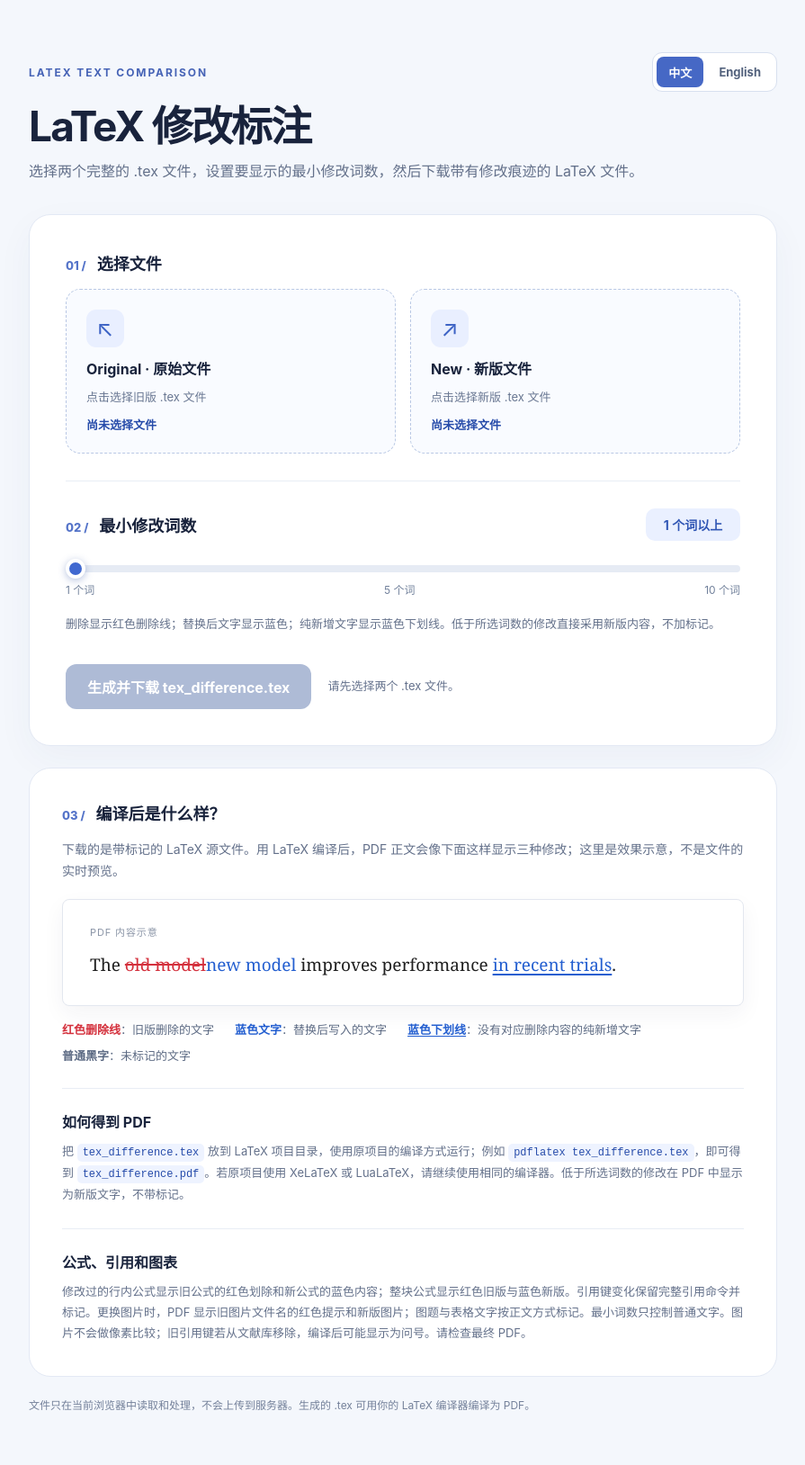
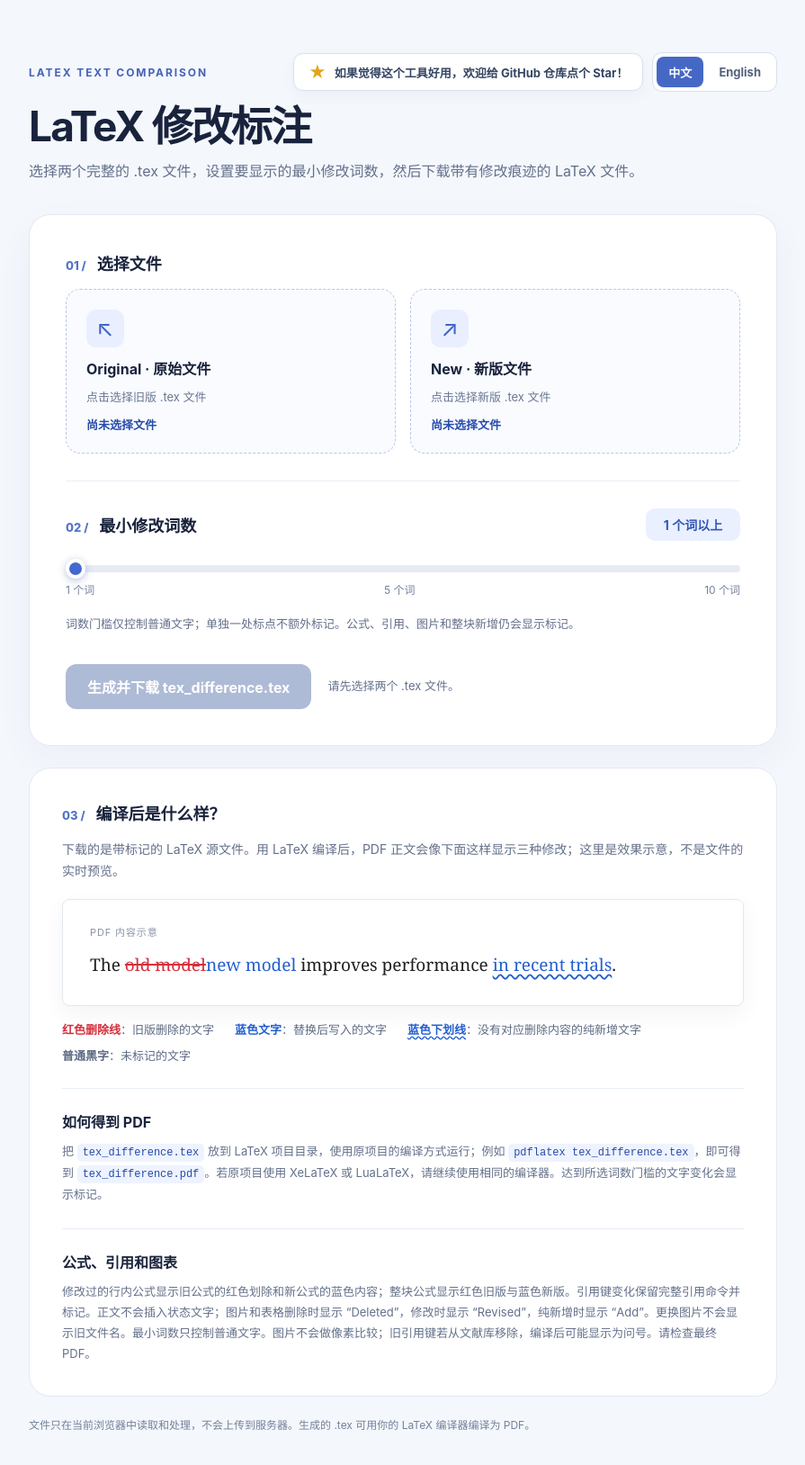
Before and after one commit to JinghaoW/ManuDiff, a plain HTML site: page index.html in a window 1280 px wide. Shown: the whole page at 90% size, without its empty margins (192-1087 px from the left). Drawn offline with Linux system fonts and the light colour scheme.

Commit message:
update the markers

```diff
--- a/index.html
+++ b/index.html
@@ -11,7 +11,8 @@
     * { box-sizing: border-box; }
     body { margin: 0; min-height: 100vh; color: #19233c; background: #f4f7fc; }
     .shell { max-width: 880px; margin: 0 auto; padding: 58px 24px 72px; }
-    .topbar { display: flex; justify-content: space-between; align-items: center; gap: 20px; }
+    .topbar { display: flex; justify-content: space-between; align-items: center; gap: 20px; flex-wrap: wrap; }
+    .top-actions { display: flex; align-items: center; justify-content: flex-end; gap: 10px; flex-wrap: wrap; }
     .language-switch { display: flex; gap: 4px; padding: 4px; border: 1px solid #d8e0ef; border-radius: 11px; background: #fff; }
     .language-switch button { min-height: 34px; padding: 0 13px; border-radius: 8px; color: #52617c; background: transparent; font-size: 13px; box-shadow: none; }
     .eyebrow { color: #4663b6; font-size: 12px; font-weight: 750; letter-spacing: .16em; text-transform: uppercase; }
@@ -45,7 +46,15 @@
     .language-switch button[aria-pressed="true"], .language-switch button[aria-pressed="true"]:hover { color: #fff; background: #4668c5; }
     .status { margin: 0; color: #65728d; font-size: 13px; line-height: 1.5; }
     .status.error { color: #be3542; }
+    .progress-wrap { display: none; width: 100%; margin-top: 14px; }
+    .progress-wrap.active { display: block; }
+    .progress-wrap progress { display: block; width: 100%; height: 9px; accent-color: #4169d0; }
+    .progress-label { display: block; margin-top: 7px; color: #65728d; font-size: 12px; }
     .note { margin: 22px 0 0; color: #74819a; font-size: 12px; line-height: 1.6; }
+    .github-cta { display: flex; }
+    .github-star { display: inline-flex; align-items: center; gap: 9px; min-height: 42px; padding: 0 16px; border: 1px solid #d7dfef; border-radius: 11px; color: #344563; background: #fff; font-size: 13px; font-weight: 700; text-decoration: none; box-shadow: 0 5px 15px #24427a0b; transition: border-color .15s, color .15s, transform .15s; }
+    .github-star:hover, .github-star:focus-visible { border-color: #5275d2; color: #274caa; transform: translateY(-1px); }
+    .github-star .star { color: #e0a51b; font-size: 19px; line-height: 1; }
     .result-guide { margin-top: 24px; padding: clamp(24px, 5vw, 36px); border: 1px solid #e3e9f4; border-radius: 24px; background: white; }
     .guide-intro { margin: 12px 0 20px; color: #63708a; font-size: 14px; line-height: 1.7; }
     .paper-preview { padding: 27px 30px; border: 1px solid #e3e7ef; border-radius: 8px; background: #fff; box-shadow: 0 9px 25px #2031570d; }
@@ -53,27 +62,35 @@
     .paper-preview .sample { margin: 0; color: #202020; font-family: Georgia, "Times New Roman", serif; font-size: 19px; line-height: 1.8; }
     .paper-preview del { color: #d4313d; text-decoration-color: #d4313d; text-decoration-thickness: 1.5px; }
     .paper-preview .replace { color: #245fd0; }
-    .paper-preview ins { color: #245fd0; text-decoration-color: #245fd0; text-decoration-thickness: 1.5px; text-underline-offset: 3px; }
+    .paper-preview ins { color: #245fd0; text-decoration-color: #245fd0; text-decoration-thickness: 1.5px;text-decoration-style: wavy ; text-underline-offset: 3px; }
     .legend { display: flex; flex-wrap: wrap; gap: 10px 23px; margin: 16px 0 0; padding: 0; list-style: none; color: #5d6b84; font-size: 13px; }
     .legend strong { font-weight: 750; }
     .legend .red { color: #d4313d; }
     .legend .blue { color: #245fd0; }
-    .legend .underlined { color: #245fd0; text-decoration: underline; text-underline-offset: 2px; }
+    .legend .underlined { color: #245fd0; text-decoration: underline; text-decoration-style: wavy ; text-underline-offset: 2px; }
     .compile-guide { margin-top: 27px; padding-top: 24px; border-top: 1px solid #e8edf5; }
     .compile-guide h3 { margin: 0 0 10px; font-size: 16px; }
     .compile-guide p { margin: 0; color: #63708a; font-size: 13px; line-height: 1.75; }
     .compile-guide code { padding: 3px 6px; border-radius: 5px; color: #274caa; background: #eef3ff; font-size: 12px; }
-    @media (max-width: 580px) { .shell { padding: 34px 16px 50px; } .files { grid-template-columns: 1fr; } .panel { border-radius: 18px; } }
+    @media (max-width: 580px) { .shell { padding: 34px 16px 50px; } .top-actions { width: 100%; justify-content: space-between; } .github-star { flex: 1; justify-content: center; } .files { grid-template-columns: 1fr; } .panel { border-radius: 18px; } }
   </style>
 </head>
 <body>
   <main class="shell">
     <div class="topbar">
       <div class="eyebrow">LaTeX text comparison</div>
-      <nav class="language-switch" aria-label="语言 / Language">
-        <button id="lang-zh" type="button" aria-pressed="true">中文</button>
-        <button id="lang-en" type="button" aria-pressed="false">English</button>
-      </nav>
+      <div class="top-actions">
+        <div class="github-cta">
+          <a class="github-star" href="https://github.com/jinghaow/ManuDiff" target="_blank" rel="noopener noreferrer" data-i18n-aria-label="githubStarLabel">
+            <span class="star" aria-hidden="true">★</span>
+            <span data-i18n="githubStar">如果觉得这个工具好用，欢迎给 GitHub 仓库点个 Star！</span>
+          </a>
+        </div>
+        <nav class="language-switch" aria-label="语言 / Language">
+          <button id="lang-zh" type="button" aria-pressed="true">中文</button>
+          <button id="lang-en" type="button" aria-pressed="false">English</button>
+        </nav>
+      </div>
     </div>
     <h1 data-i18n="title">LaTeX 修改标注</h1>
     <p class="intro" data-i18n="intro">选择两个完整的 .tex 文件，设置要显示的最小修改词数，然后下载带有修改痕迹的 LaTeX 文件。</p>
@@ -104,11 +121,15 @@
       </div>
       <input id="min-words" type="range" min="1" max="10" step="1" value="1" aria-labelledby="threshold-label">
       <div class="ticks" aria-hidden="true"><span data-i18n="oneWord">1 个词</span><span data-i18n="fiveWords">5 个词</span><span data-i18n="tenWords">10 个词</span></div>
-      <p class="explain" data-i18n="explain">删除显示红色删除线；替换后文字显示蓝色；纯新增文字显示蓝色下划线。低于所选词数的修改直接采用新版内容，不加标记。</p>
+      <p class="explain" data-i18n="explain">词数门槛仅控制普通文字；单独一处标点不额外标记。公式、引用、图片和整块新增仍会显示标记。</p>
 
       <div class="actions">
         <button id="generate" type="submit" disabled data-i18n="generate">生成并下载 tex_difference.tex</button>
         <p class="status" id="status" role="status" aria-live="polite" data-i18n="chooseBoth">请先选择两个 .tex 文件。</p>
+      </div>
+      <div class="progress-wrap" id="progress-wrap" aria-hidden="true">
+        <progress id="progress" max="100" value="0" aria-labelledby="progress-label"></progress>
+        <span class="progress-label" id="progress-label"></span>
       </div>
     </form>
     <section class="result-guide" aria-labelledby="result-title">
@@ -116,7 +137,7 @@
       <p class="guide-intro" data-i18n="guideIntro">下载的是带标记的 LaTeX 源文件。用 LaTeX 编译后，PDF 正文会像下面这样显示三种修改；这里是效果示意，不是文件的实时预览。</p>
       <div class="paper-preview" aria-label="编译后的文字效果示意" data-i18n-aria-label="previewLabel">
         <p class="caption" data-i18n="previewCaption">PDF 内容示意</p>
-        <p class="sample">The <del>old model</del><span class="replace">new model</span> improves performance <ins>in recent trials</ins>.</p>
+        <p class="sample">The <del>old model</del><span class="replace">new model</span> improves performance <ins> in recent trials</ins>.</p>
       </div>
       <ul class="legend">
         <li data-i18n="legendDeleted"><strong class="red">红色删除线</strong>：旧版删除的文字</li>
@@ -126,11 +147,11 @@
       </ul>
       <div class="compile-guide">
         <h3 data-i18n="compileTitle">如何得到 PDF</h3>
-        <p data-i18n="compileText">把 <code>tex_difference.tex</code> 放到 LaTeX 项目目录，使用原项目的编译方式运行；例如 <code>pdflatex tex_difference.tex</code>，即可得到 <code>tex_difference.pdf</code>。若原项目使用 XeLaTeX 或 LuaLaTeX，请继续使用相同的编译器。低于所选词数的修改在 PDF 中显示为新版文字，不带标记。</p>
+        <p data-i18n="compileText">把 <code>tex_difference.tex</code> 放到 LaTeX 项目目录，使用原项目的编译方式运行；例如 <code>pdflatex tex_difference.tex</code>，即可得到 <code>tex_difference.pdf</code>。若原项目使用 XeLaTeX 或 LuaLaTeX，请继续使用相同的编译器。达到所选词数门槛的文字变化会显示标记。</p>
       </div>
       <div class="compile-guide">
         <h3 data-i18n="structuresTitle">公式、引用和图表</h3>
-        <p data-i18n="structuresText">修改过的行内公式显示旧公式的红色划除和新公式的蓝色内容；整块公式显示红色旧版与蓝色新版。引用键变化保留完整引用命令并标记。更换图片时，PDF 显示旧图片文件名的红色提示和新版图片；图题与表格文字按正文方式标记。最小词数只控制普通文字。图片不会做像素比较；旧引用键若从文献库移除，编译后可能显示为问号。请检查最终 PDF。</p>
+        <p data-i18n="structuresText">修改过的行内公式显示旧公式的红色划除和新公式的蓝色内容；整块公式显示红色旧版与蓝色新版。引用键变化保留完整引用命令并标记。正文不会插入状态文字；图片和表格删除时显示 “Deleted”，修改时显示 “Revised”，纯新增时显示 “Add”。更换图片不会显示旧文件名。最小词数只控制普通文字。图片不会做像素比较；旧引用键若从文献库移除，编译后可能显示为问号。请检查最终 PDF。</p>
       </div>
     </section>
     <p class="note" data-i18n="privacy">文件只在当前浏览器中读取和处理，不会上传到服务器。生成的 .tex 可用你的 LaTeX 编译器编译为 PDF。</p>
@@ -154,13 +175,16 @@
         fiveWords: '5 个词',
         tenWords: '10 个词',
         thresholdValue: value => `${value} 个词以上`,
-        explain: '删除显示红色删除线；替换后文字显示蓝色；纯新增文字显示蓝色下划线。低于所选词数的修改直接采用新版内容，不加标记。',
+        explain: '词数门槛仅控制普通文字；单独一处标点不额外标记。公式、引用、图片和整块新增仍会显示标记。',
         generate: '生成并下载 tex_difference.tex',
         chooseBoth: '请先选择两个 .tex 文件。',
         ready: '文件已就绪，可以生成。',
         generating: '正在生成…',
+        readingProgress: '正在读取文件（15%）',
+        comparingProgress: '正在比较文字（35%）',
+        preparingProgress: '正在准备下载（90%）',
         generated: '已生成 tex_difference.tex。',
-        generatedWithWarning: count => `已生成 tex_difference.tex；另有 ${count} 处复杂语法变化未显示痕迹，请检查。`,
+        generatedWithWarning: count => `已生成 tex_difference.tex；${count} 处复杂结构已使用通用可见标记，请检查。`,
         failed: message => `生成失败：${message}`,
         resultTitle: '编译后是什么样？',
         guideIntro: '下载的是带标记的 LaTeX 源文件。用 LaTeX 编译后，PDF 正文会像下面这样显示三种修改；这里是效果示意，不是文件的实时预览。',
@@ -171,10 +195,12 @@
         legendInserted: '<strong class="underlined">蓝色下划线</strong>：没有对应删除内容的纯新增文字',
         legendNormal: '<strong>普通黑字</strong>：未标记的文字',
         compileTitle: '如何得到 PDF',
-        compileText: '把 <code>tex_difference.tex</code> 放到 LaTeX 项目目录，使用原项目的编译方式运行；例如 <code>pdflatex tex_difference.tex</code>，即可得到 <code>tex_difference.pdf</code>。若原项目使用 XeLaTeX 或 LuaLaTeX，请继续使用相同的编译器。低于所选词数的修改在 PDF 中显示为新版文字，不带标记。',
+        compileText: '把 <code>tex_difference.tex</code> 放到 LaTeX 项目目录，使用原项目的编译方式运行；例如 <code>pdflatex tex_difference.tex</code>，即可得到 <code>tex_difference.pdf</code>。若原项目使用 XeLaTeX 或 LuaLaTeX，请继续使用相同的编译器。达到所选词数门槛的文字变化会显示标记。',
         structuresTitle: '公式、引用和图表',
-        structuresText: '修改过的行内公式显示旧公式的红色划除和新公式的蓝色内容；整块公式显示红色旧版与蓝色新版。引用键变化保留完整引用命令并标记。更换图片时，PDF 显示旧图片文件名的红色提示和新版图片；图题与表格文字按正文方式标记。最小词数只控制普通文字。图片不会做像素比较；旧引用键若从文献库移除，编译后可能显示为问号。请检查最终 PDF。',
+        structuresText: '修改过的行内公式显示旧公式的红色划除和新公式的蓝色内容；整块公式显示红色旧版与蓝色新版。引用键变化保留完整引用命令并标记。正文不会插入状态文字；图片和表格删除时显示 “Deleted”，修改时显示 “Revised”，纯新增时显示 “Add”。更换图片不会显示旧文件名。最小词数只控制普通文字。图片不会做像素比较；旧引用键若从文献库移除，编译后可能显示为问号。请检查最终 PDF。',
         privacy: '文件只在当前浏览器中读取和处理，不会上传到服务器。生成的 .tex 可用你的 LaTeX 编译器编译为 PDF。',
+        githubStar: '如果觉得这个工具好用，欢迎给 GitHub 仓库点个 Star！',
+        githubStarLabel: '在 GitHub 上打开 ManuDiff 仓库并点 Star',
       },
       en: {
         pageTitle: 'ManuDiff - LaTeX Manuscript Diff Tool',
@@ -191,13 +217,16 @@
         fiveWords: '5 words',
         tenWords: '10 words',
         thresholdValue: value => `${value}+ ${value === '1' ? 'word' : 'words'}`,
-        explain: 'Deleted text has a red strikeout, replacement text is blue, and pure insertions have a blue underline. Edits below the selected threshold use the revised text without a mark.',
+        explain: 'The word threshold controls ordinary text only; a single punctuation change is not additionally marked. Formulas, citations, images, and complete inserted blocks remain marked.',
         generate: 'Generate and download tex_difference.tex',
         chooseBoth: 'Choose both .tex files first.',
         ready: 'Files are ready. You can generate the result.',
         generating: 'Generating…',
+        readingProgress: 'Reading files (15%)',
+        comparingProgress: 'Comparing text (35%)',
+        preparingProgress: 'Preparing download (90%)',
         generated: 'Generated tex_difference.tex.',
-        generatedWithWarning: count => `Generated tex_difference.tex. ${count} complex syntax ${count === 1 ? 'change was' : 'changes were'} not visibly marked; please review the result.`,
+        generatedWithWarning: count => `Generated tex_difference.tex. ${count} complex structural ${count === 1 ? 'change uses' : 'changes use'} generic visible markers; please review the result.`,
         failed: message => `Generation failed: ${message}`,
         resultTitle: 'What will the compiled result look like?',
         guideIntro: 'The download is a marked LaTeX source file. After compilation, the PDF shows the three revision styles below. This is an illustration, not a live preview of your files.',
@@ -208,10 +237,12 @@
         legendInserted: '<strong class="underlined">Blue underline</strong>: newly inserted text',
         legendNormal: '<strong>Regular black text</strong>: unmarked text',
         compileTitle: 'How to create the PDF',
-        compileText: 'Place <code>tex_difference.tex</code> in your LaTeX project and use its usual build process. For example, run <code>pdflatex tex_difference.tex</code> to create <code>tex_difference.pdf</code>. Continue using XeLaTeX or LuaLaTeX if the original project uses it. Edits below the selected threshold appear as unmarked revised text.',
+        compileText: 'Place <code>tex_difference.tex</code> in your LaTeX project and use its usual build process. For example, run <code>pdflatex tex_difference.tex</code> to create <code>tex_difference.pdf</code>. Continue using XeLaTeX or LuaLaTeX if the original project uses it. Text changes meeting the selected word threshold are visibly marked.',
         structuresTitle: 'Math, citations, and figures',
-        structuresText: 'Changed inline math shows the old expression in red with cancellation and the new expression in blue. Display math shows the old version in red and the revised version in blue. Citation changes keep and mark the complete citation command. For a changed image, the PDF shows a red note with the old filename and the revised image; captions and table text use the normal text marks. The word threshold applies only to ordinary text. Images are not compared pixel by pixel, and removed citation keys may appear as question marks. Review the final PDF.',
+        structuresText: 'Changed inline math shows the old expression in red with cancellation and the new expression in blue. Display math shows the old version in red and the revised version in blue. Citation changes keep and mark the complete citation command. Body text receives no status wording. Figures and tables show “Deleted” when removed, “Revised” when modified, and “Add” when newly inserted. Changed figures omit the old filename. The word threshold applies only to ordinary text. Images are not compared pixel by pixel, and removed citation keys may appear as question marks. Review the final PDF.',
         privacy: 'Files are read and processed only in this browser and are not uploaded. Compile the generated .tex file with your LaTeX toolchain to create a PDF.',
+        githubStar: 'If you find this tool useful, please star the GitHub repository!',
+        githubStarLabel: 'Open the ManuDiff repository on GitHub and give it a star',
       },
     };
 
@@ -224,6 +255,9 @@
     const thresholdValue = document.getElementById('threshold-value');
     const button = document.getElementById('generate');
     const status = document.getElementById('status');
+    const progressWrap = document.getElementById('progress-wrap');
+    const progress = document.getElementById('progress');
+    const progressLabel = document.getElementById('progress-label');
 
     function t(key) {
       return translations[currentLanguage][key];
@@ -257,6 +291,13 @@
       thresholdValue.value = t('thresholdValue')(slider.value);
       slider.style.setProperty('--fill', `${((Number(slider.value) - 1) / 9) * 100}%`);
     }
+    function setProgress(value, label) {
+      progress.value = value;
+      progressLabel.textContent = label;
+    }
+    function nextPaint() {
+      return new Promise(resolve => requestAnimationFrame(() => requestAnimationFrame(resolve)));
+    }
     document.getElementById('lang-zh').addEventListener('click', () => setLanguage('zh'));
     document.getElementById('lang-en').addEventListener('click', () => setLanguage('en'));
     originalInput.addEventListener('change', updateFiles);
@@ -270,11 +311,18 @@
       button.disabled = true;
       status.classList.remove('error');
       status.textContent = t('generating');
+      progressWrap.classList.add('active');
+      progressWrap.setAttribute('aria-hidden', 'false');
+      setProgress(15, t('readingProgress'));
       try {
         const [oldSource, newSource] = await Promise.all([
           originalInput.files[0].text(), newInput.files[0].text(),
         ]);
+        setProgress(35, t('comparingProgress'));
+        await nextPaint();
         const result = window.SimpleLatexDiff.makeDiffWithReport(oldSource, newSource, Number(slider.value));
+        setProgress(90, t('preparingProgress'));
+        await nextPaint();
         const url = URL.createObjectURL(new Blob([result.tex], { type: 'application/x-tex;charset=utf-8' }));
         const link = document.createElement('a');
         link.href = url;
@@ -291,6 +339,9 @@
         status.classList.add('error');
       } finally {
         button.disabled = false;
+        progressWrap.classList.remove('active');
+        progressWrap.setAttribute('aria-hidden', 'true');
+        setProgress(0, '');
       }
     });
   </script>
```
